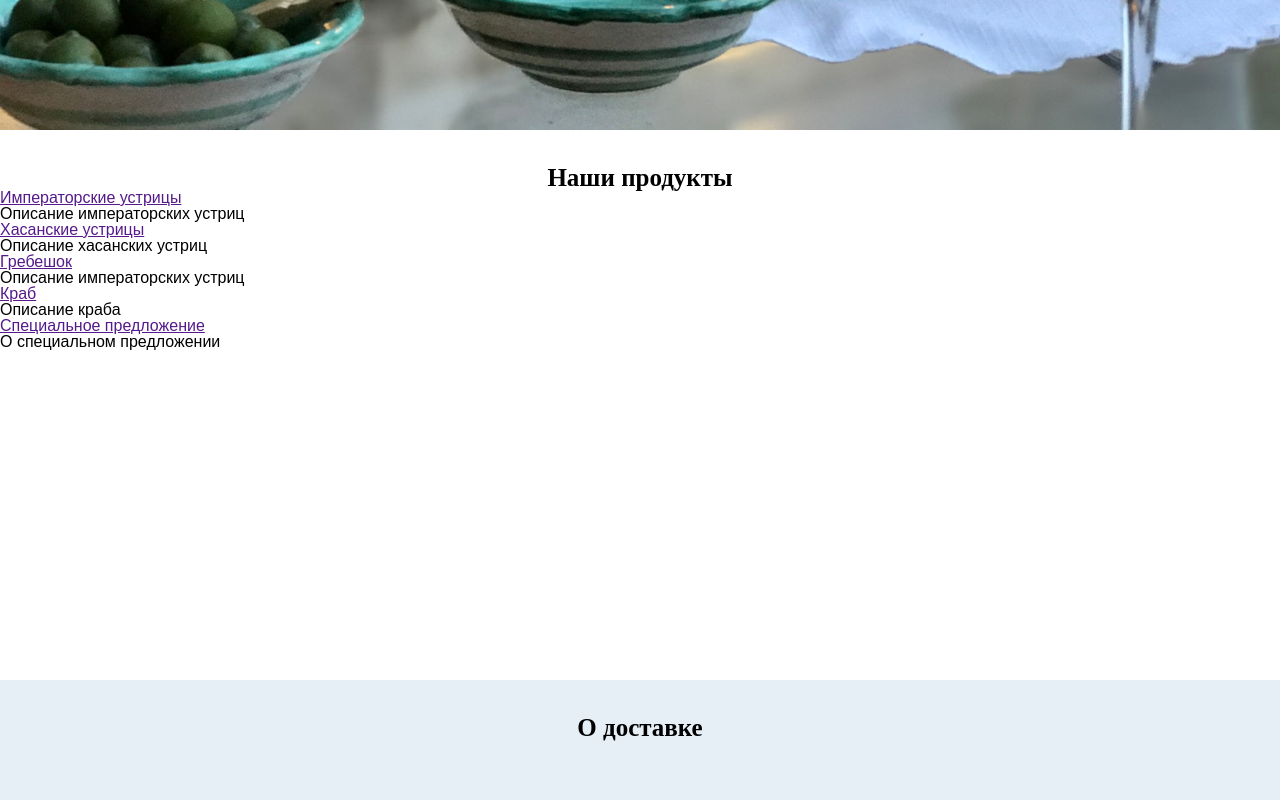
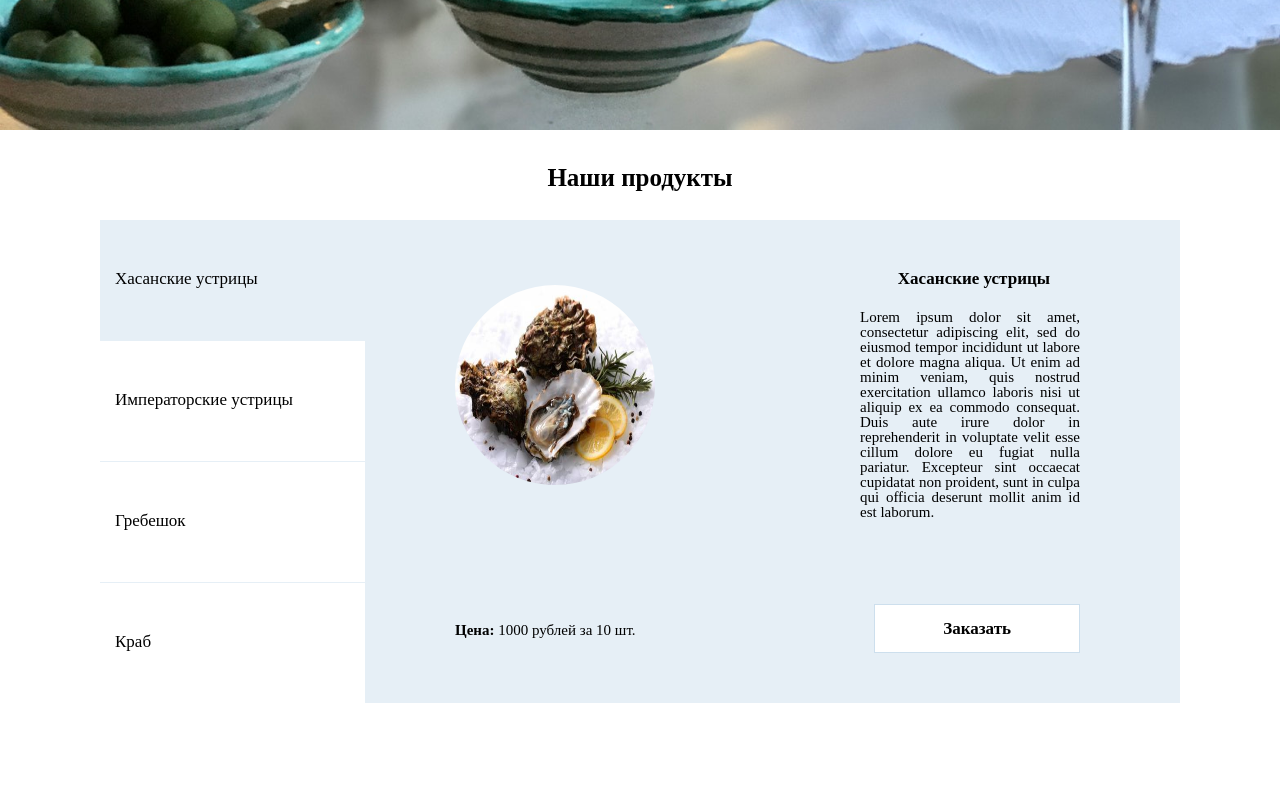
Before and after one commit to warmrobot/OysterHouse2, a plain HTML site: page index2.html in a window 1280 px wide. Shown: the part 420-1220 px from the top of the page. Drawn offline with nearby package versions, Linux system fonts and the light colour scheme; a web font is replaced by a local one.

Commit message:
Section Our Products Desktop

```diff
--- a/index2.html
+++ b/index2.html
@@ -6,6 +6,8 @@
 	<link rel="stylesheet" type="text/css" href="eric-meyer-reset.min_.css">
   	<link rel="stylesheet" type="text/css" href="normalize.css">
   	<link rel="stylesheet" type="text/css" href="style2.css">
+  	<script src="https://ajax.googleapis.com/ajax/libs/jquery/3.3.1/jquery.min.js"></script>
+  	<script src="script_tabs.js"></script>
 </head>
 <body>
 
@@ -14,30 +16,32 @@
 	</header>
 
 	<main>
+
 		<section class="section__ourproducts">
+
 			<h2 class="section_title">Наши продукты</h2>
-				<div>
-					<div>
-						<a href="">Императорские устрицы</a>
-						<div>Описание императорских устриц</div>
-					</div>
-					<div>
-						<a href="">Хасанские устрицы</a>
-						<div>Описание хасанских устриц</div>
-					</div>
-					<div>
-						<a href="">Гребешок</a>
-						<div>Описание императорских устриц</div>
-					</div>
-						<div>
-						<a href="">Краб</a>
-						<div>Описание краба</div>
-					</div>
-						<div>
-						<a href="">Специальное предложение</a>
-						<div>О специальном предложении</div>
-					</div>
+
+				<div class="tab-box">
+					<ul class="tab-nav">
+						<li><a href="#t1">Хасанские устрицы</a></li>
+						<li><a href="#t2">Императорские устрицы</a></li>
+						<li><a href="#t3">Гребешок</a></li>
+						<li><a href="#t4">Краб</a></li>
+					</ul>
+						<div class="tab-panels">
+							<div id="t1">
+								<img class="tab_image" src="./images/ustrica-hasanskaya.jpg" height=200px width=200px alt="">
+								<h3>Хасанские устрицы</h3>
+								<p class="tab_text">Lorem ipsum dolor sit amet, consectetur adipiscing elit, sed do eiusmod tempor incididunt ut labore et dolore magna aliqua. Ut enim ad minim veniam, quis nostrud exercitation ullamco laboris nisi ut aliquip ex ea commodo consequat. Duis aute irure dolor in reprehenderit in voluptate velit esse cillum dolore eu fugiat nulla pariatur. Excepteur sint occaecat cupidatat non proident, sunt in culpa qui officia deserunt mollit anim id est laborum.</p>
+								<p class="tab_price"> <strong>Цена:</strong> 1000 рублей за 10 шт.</p>
+								<a href="">Заказать</a>
+							</div>
+							<div id="t2">Описание второй вкладки</div>
+							<div id="t3">Описание третьей вкладки</div>
+							<div id="t4">Описание четвертой вкладки</div>
+						</div>
 				</div>
+
 		</section>
 
 		<section class="section__delivery">
@@ -88,7 +92,7 @@
 					<div class="section__order_contacts_form3">
 						<p class="section__order_contacts_opt2">Свяжитесь с нами</p>
 						<p class="section__order_contacts_contactus1"><a class="link" href="tel:"+79031639036">8 903 163 90 36</a></p>
-						<p class="section__order_contacts_contactus2">(с 9:00 – 21:00, без выходных)</p>
+						<p class="section__order_contacts_contactus2">(9:00 – 21:00, без выходных)</p>
 						<p class="picture"><a href="https://wa.me/79031639036"><img src="./images/whatsapp-logo.svg" height="30px"></a></p>
 					</div>
 
@@ -123,7 +127,7 @@
 
 	<footer class="footer">
 		<h5 class="footer__head">Oyster House</h5>
-		<p class="footer__text">Мы в Instagram</p>
+		<p class="picture_footer"><a href="https://www.instagram.com/oystersinmoscow"><img class="instagram" src="./images/instagram.svg" height="40px"></a></p>
 		<a href="" class="footer__links">Сертификат качества</a> <br>
 		<a href="" class="footer__links">Согласие на обработку персональных данных</a>
 		<p class="footer__text">Владивосток - Москва <br>2018</p>
--- /dev/null
+++ b/script_tabs.js
@@ -0,0 +1,10 @@
+$(function(){
+  $('.tab-nav li:first').addClass('select');                // Первой вкладке добавляетсякласс select
+  $('.tab-panels>div').hide().filter(':first').show();      // Скрываются все блоки с описанием вкладок кроме первого
+  $('.tab-nav a').click(function(){                         // При клике на вкладку
+    $('.tab-panels>div').hide().filter(this.hash).show();   // - показывается блок с описанием текущей вкладки
+    $('.tab-nav li').removeClass('select');                 // - удаляется класс 'select' у активной ранее вкладки
+    $(this).parent().addClass('select');                    // - добавляется класс 'select' для выбранной вкладки
+    return (false);                                         // - прерывается обработка события onClick
+  })
+})
--- a/style2.css
+++ b/style2.css
@@ -103,9 +103,132 @@
 }
 
 .section__ourproducts {
-	height: 550px;
+	height: 700px;
 	background-color: #fff;
 }
+
+
+
+
+.tab-box {							/* Вся таблица с вкладками*/
+	margin: 30px 100px 30px 100px;
+	position: relative;
+}
+
+/*.tab-box:after{
+  clear:both;
+  content:"";
+  display:block;
+}*/
+
+.tab-nav {							/*Общий вид боковых вкладок, фон*/
+	list-style: none;
+	width: 100px;
+	float: left;
+}
+
+.tab-nav li {						/*Вид боковых вкладок в инактивном состоянии*/
+	float:left;
+	margin-bottom:1px;
+	background: #fff;
+}
+
+.tab-nav li a {						/*Общий вид боковых вкладок, текст*/
+	display:inline-block;
+	height: 70px;
+	width:250px;
+	padding-top: 50px;
+	padding-left: 15px;
+	font-weight: 100;
+	font-family: "OpenSans";
+	color: black;
+	font-size: 17px;
+	text-align: left;
+	text-decoration:none;
+}
+
+.tab-nav li a:hover {				/*Поведение при наведении на вкладку*/
+	background: #f0f7fb;
+}
+
+.tab-nav li.select a {				/*Вид выбранной вкладки*/
+	background: #e6eff6;
+}
+
+/*.tab-nav .active{
+  display:inline-block;
+  padding:5px;
+}
+
+.tab-box>div{
+  margin:0 0 0 100px;
+  padding:10px;
+  border:solid 1px red;
+  background:red;
+}*/
+
+.tab-panels {						/*Вид блока-описания*/
+	height: 483px;
+	background-color: #e6eff6;
+}
+
+.tab_image {
+	border-radius: 50%;
+	position: absolute;
+	top: 65px;
+	left: 355px;
+}
+
+.tab-panels h3 {
+	font-weight: 600;
+	font-family: "OpenSans";
+	color: black;
+	font-size: 17px;
+	position: absolute;
+	top: 50px;
+	right: 130px;
+}
+
+.tab_text {
+	font-weight: 100;
+	font-family: "OpenSans";
+	color: black;
+	font-size: 15px;
+	position: absolute;
+	top: 90px;
+	right: 100px;
+	text-align: justify;
+	width: 220px;
+}
+
+.tab-panels a {
+	font-weight: 600;
+	font-family: "OpenSans";
+	color: black;
+	font-size: 17px;
+	position: absolute;
+	bottom: 50px;
+	right: 100px;
+	text-decoration: none;
+	background-color: #fff;
+	border: solid 1px #cddfed;
+	padding: 15px 68px;
+}
+
+.tab_price {
+	font-weight: 100;
+	font-family: "OpenSans";
+	color: black;
+	font-size: 15px;
+	position: absolute;
+	bottom: 65px;
+	left: 355px;
+	text-align: left;
+}
+
+
+
+
 
 .section__delivery {
 	height: 550px;
@@ -382,8 +505,9 @@
   	padding: 40px 0px 0px 0px;
   }
 
-.footer__IG {
-
+.instagram {
+	margin-top: 50px;
+	margin-bottom: 30px;
 }
 
   .footer__links {
@@ -403,3 +527,7 @@
   	line-height: 30px;
   	padding: 50px 0px;
   }
+
+.picture_footer {
+	text-align: center;
+}
```
Also changed, not shown: images/instagram.svg (added), images/ustrica-hasanskaya.jpg (added).
